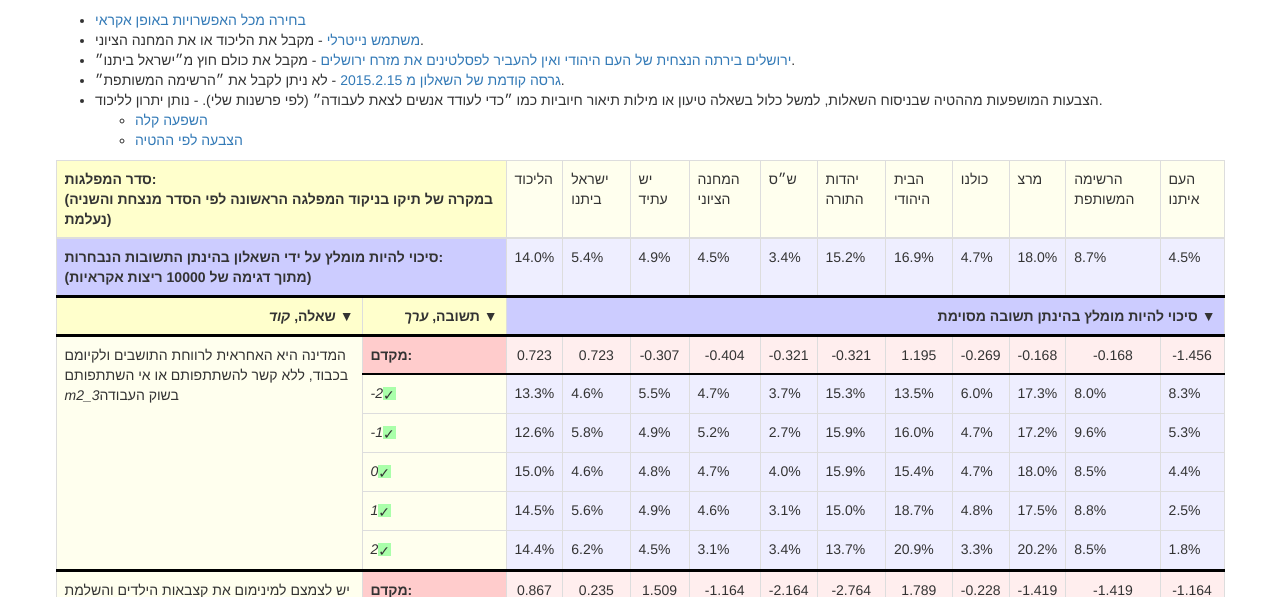
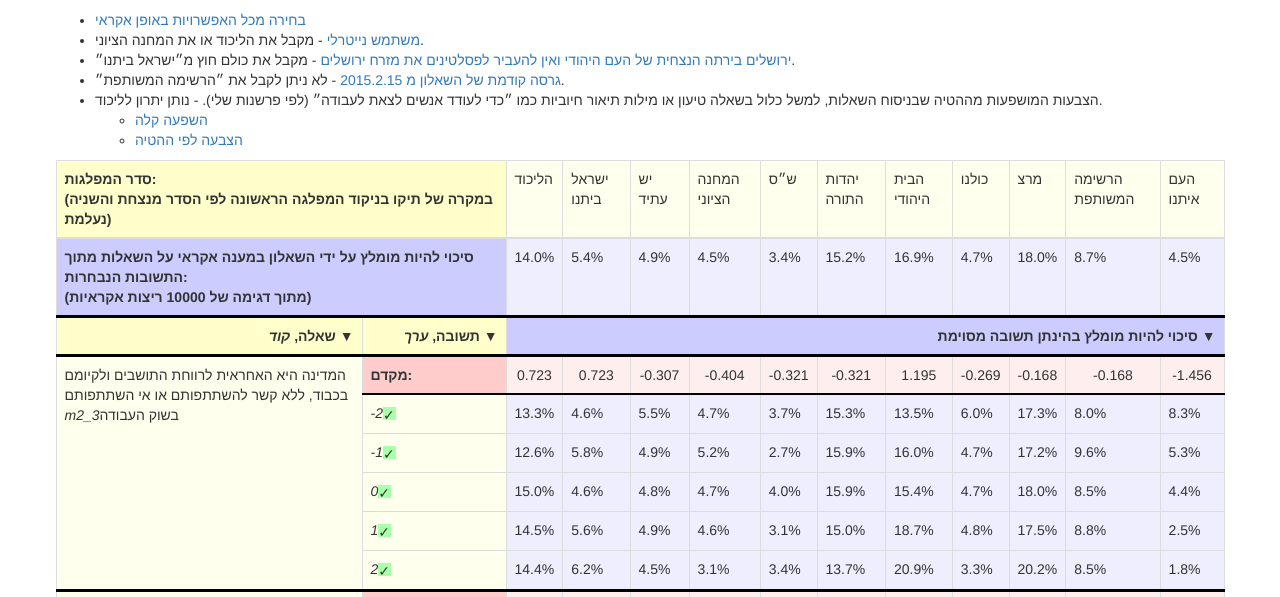
Before and after one commit to yairchu/hayom_map_re, a Django app: page / in a window 1280 px wide. Shown: the part 529-1126 px from the top of the page. Run offline with Django 3.2, Linux system fonts and the light colour scheme; data comes from the database, SQL or seed files in the repository; some libraries are stand-ins or nearby versions.

Commit message:
text improvements

```diff
--- a/hayom/templates/hayom/home.html
+++ b/hayom/templates/hayom/home.html
@@ -174,7 +174,10 @@
             </tr>
             <tr>
               <th colspan=2 style="text-align: left;" class="sim-results">
-                {% trans "סיכוי להיות מומלץ על ידי השאלון בהינתן התשובות הנבחרות" %}:
+                {% blocktrans %}
+                סיכוי להיות מומלץ על ידי השאלון
+                במענה אקראי על השאלות מתוך התשובות הנבחרות:
+                {% endblocktrans %}
                 <br />
                 ({% trans "מתוך דגימה של" %} {{num_runs}} {% trans "ריצות אקראיות" %})
               </th>
@@ -312,9 +315,7 @@
       <table class="table table-bordered">
         <tr>
           <th colspan=1 style="text-align: center;" class="sim-results">
-            {% trans "סיכוי להיות מומלץ על ידי השאלון בהינתן התשובות הנבחרות" %}:
-            <br />
-            ({% trans "מתוך דגימה של" %} {{num_runs}} {% trans "ריצות אקראיות" %})
+            {% trans "סיכוי להיות מומלץ.." %}
           </th>
           <th style="text-align: left; border-left: 2px solid black;" class="src-text">
             {% trans "גוש מדיני בטחוני" %}:
```
